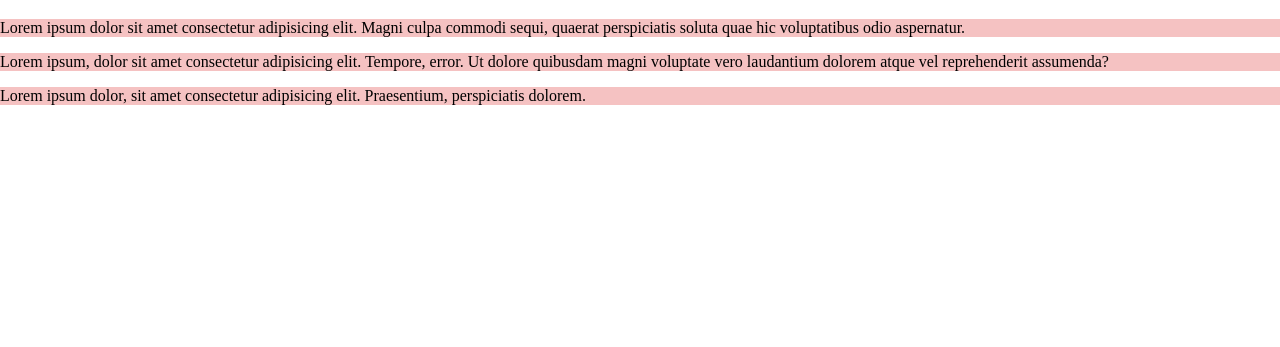
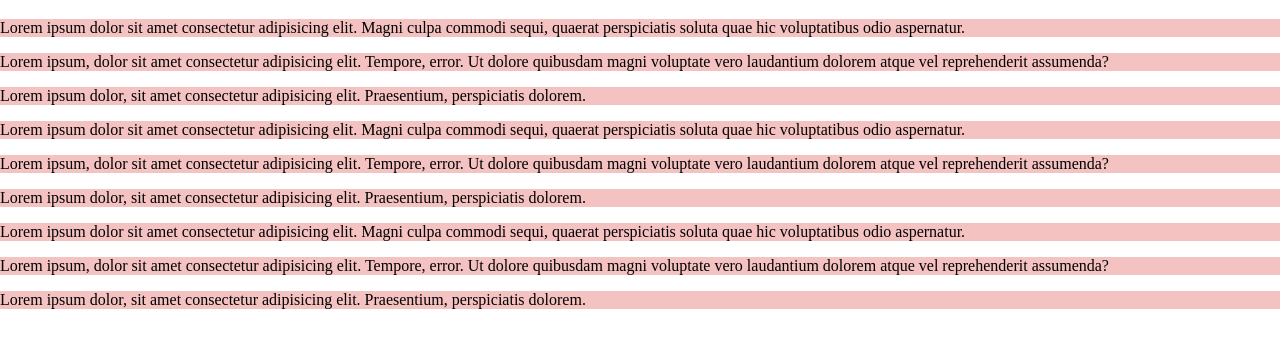
Before and after one commit to alferovde/git1, a plain HTML site: page index.html in a window 1280 px wide. Shown: the part 61-408 px from the top of the page. Drawn offline with Linux system fonts and the light colour scheme.

Commit message:
commit barach build

```diff
--- a/index.html
+++ b/index.html
@@ -19,6 +19,22 @@
         vero laudantium dolorem atque vel reprehenderit assumenda?</p>
 
     <p>Lorem ipsum dolor, sit amet consectetur adipisicing elit. Praesentium, perspiciatis dolorem.</p>
+
+    <p>Lorem ipsum dolor sit amet consectetur adipisicing elit. Magni culpa commodi sequi, quaerat perspiciatis soluta
+        quae hic voluptatibus odio aspernatur.</p>
+
+    <p>Lorem ipsum, dolor sit amet consectetur adipisicing elit. Tempore, error. Ut dolore quibusdam magni voluptate
+        vero laudantium dolorem atque vel reprehenderit assumenda?</p>
+
+    <p>Lorem ipsum dolor, sit amet consectetur adipisicing elit. Praesentium, perspiciatis dolorem.</p>
+
+    <p>Lorem ipsum dolor sit amet consectetur adipisicing elit. Magni culpa commodi sequi, quaerat perspiciatis soluta
+        quae hic voluptatibus odio aspernatur.</p>
+
+    <p>Lorem ipsum, dolor sit amet consectetur adipisicing elit. Tempore, error. Ut dolore quibusdam magni voluptate
+        vero laudantium dolorem atque vel reprehenderit assumenda?</p>
+
+    <p>Lorem ipsum dolor, sit amet consectetur adipisicing elit. Praesentium, perspiciatis dolorem.</p>
 </body>
 
 </html>
```
